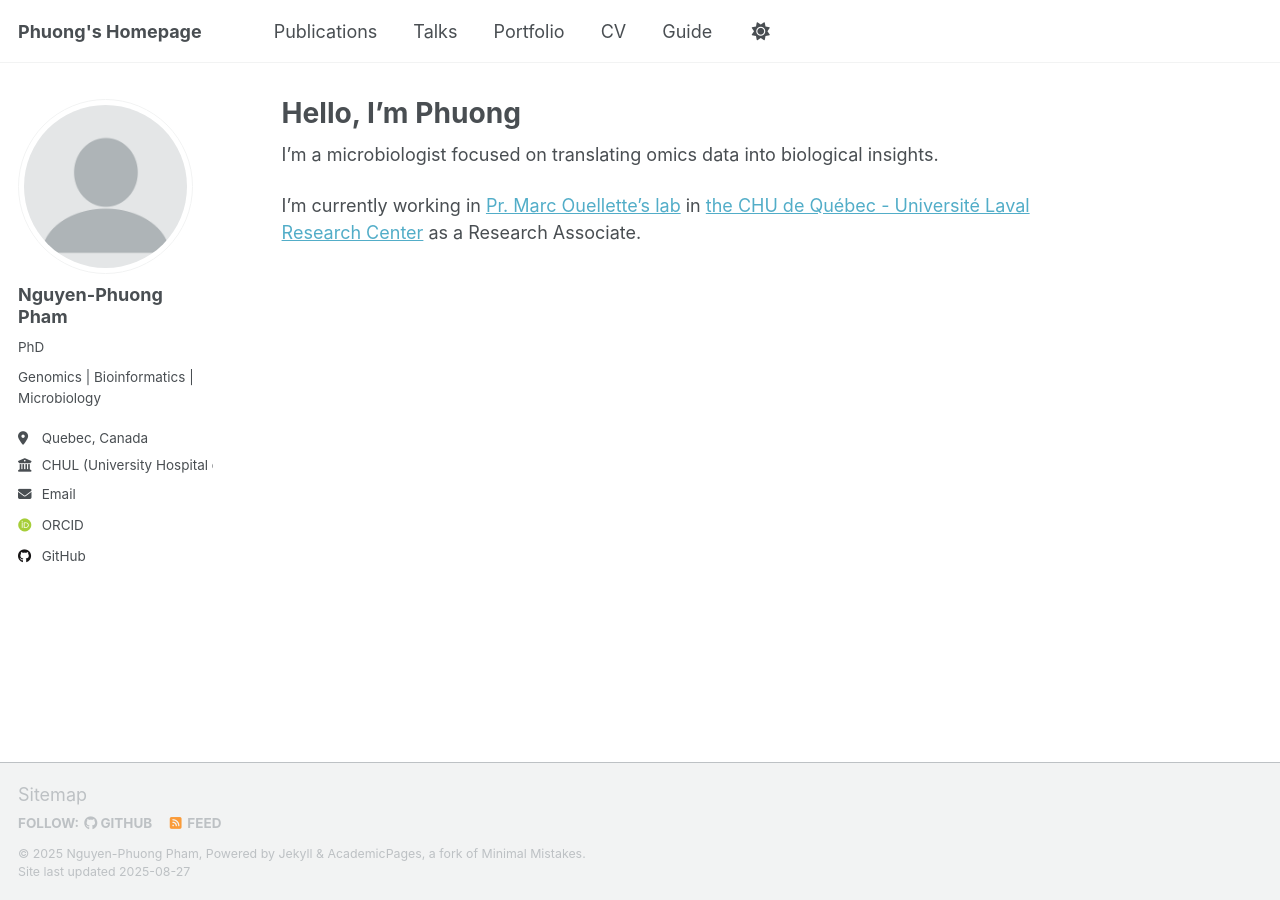
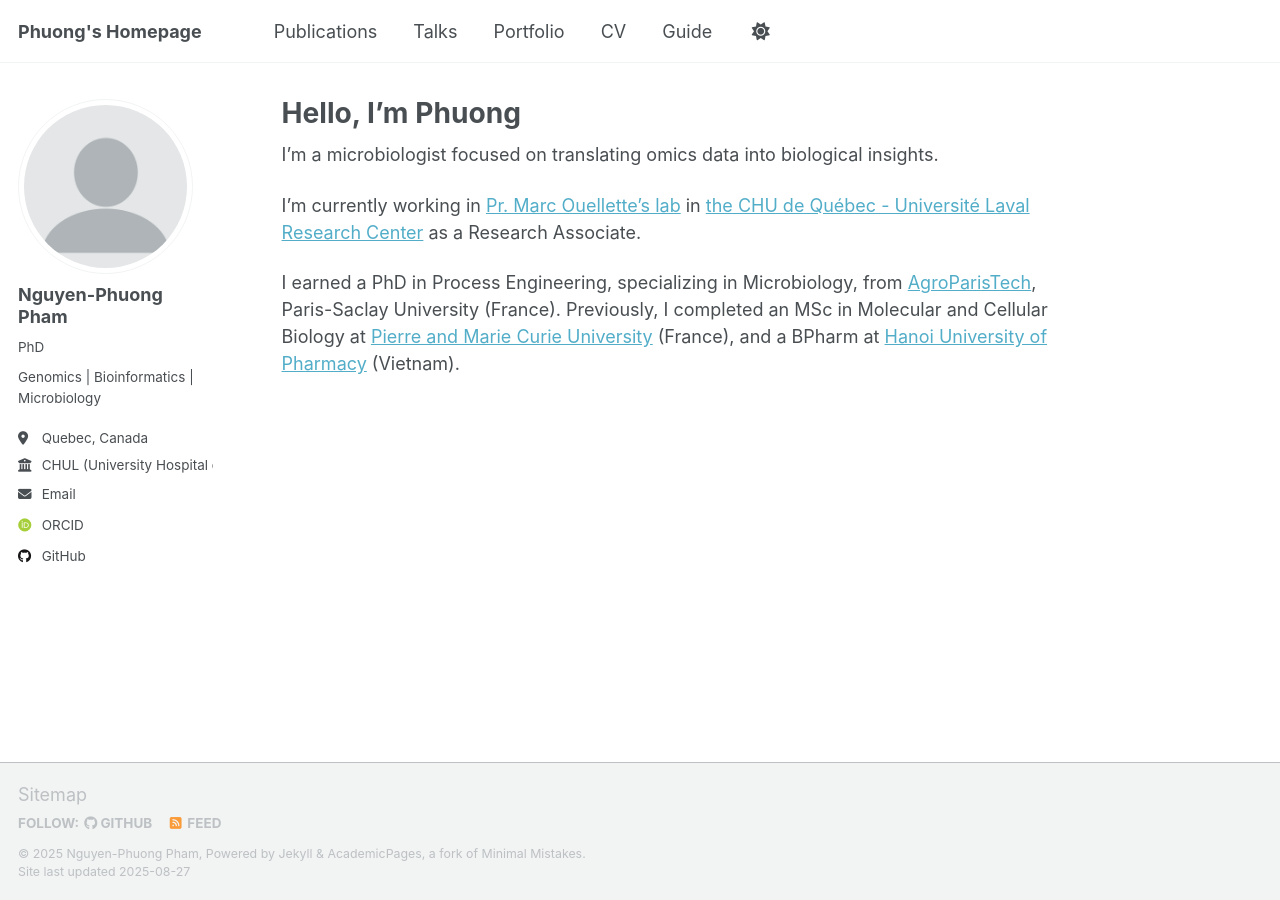
Before and after one commit to phng3001/phng3001.github.io, a Jekyll site: the page built from _pages/about.md, in a window 1280 px wide. Built offline with Jekyll 4.4.1, drawn with Linux system fonts in a browser that asks for light colours; some web fonts are replaced; a script that is not in the unit is left out.

Commit message:
DESKTOP-7D8VL18

```diff
--- a/_pages/about.md
+++ b/_pages/about.md
@@ -11,3 +11,5 @@ redirect_from:
 I'm a microbiologist focused on translating omics data into biological insights.
 
 I'm currently working in [Pr. Marc Ouellette's lab](https://www.crchudequebec.ulaval.ca/en/researcher/marc-ouellette/) in [the CHU de Québec - Université Laval Research Center](https://www.crchudequebec.ulaval.ca/en/) as a Research Associate.
+
+I earned a PhD in Process Engineering, specializing in Microbiology, from [AgroParisTech](https://www.agroparistech.fr/en), Paris-Saclay University (France). Previously, I completed an MSc in Molecular and Cellular Biology at [Pierre and Marie Curie University](https://www.sorbonne-universite.fr/en) (France), and a BPharm at [Hanoi University of Pharmacy](https://www.hup.edu.vn/en) (Vietnam).
```
